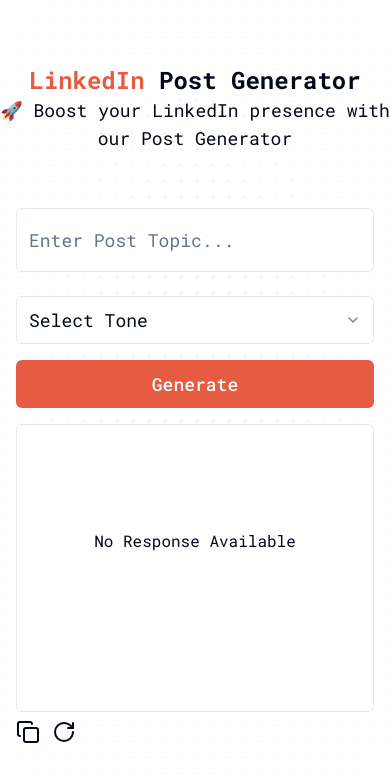
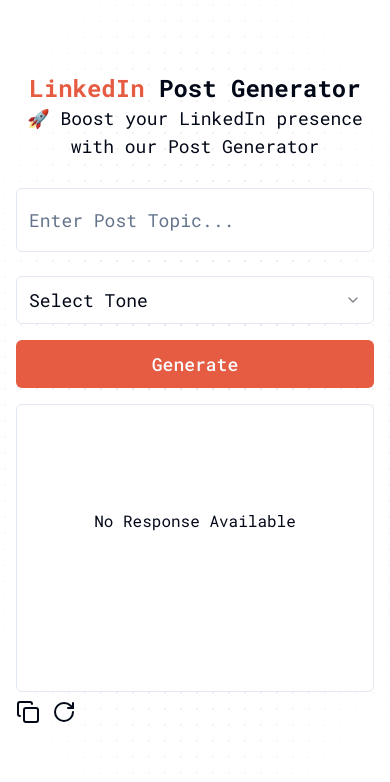
Before and after one commit to mdanjumkamali/linkedin-post-generator, a Next.js app: page / in a window 390 px wide. Shown: the top 782 px of the page. Built offline with nearby package versions, Linux system fonts and the light colour scheme.

Commit message:
Refactor Code

```diff
--- a/src/components/header/Header.tsx
+++ b/src/components/header/Header.tsx
@@ -2,8 +2,8 @@
 
 const Header = () => {
   return (
-    <div className="flex items-center justify-center max-w-screen-xl mx-auto my-6">
-      <div className="flex flex-col items-center">
+    <div className="flex items-center justify-center max-w-screen-xl mx-auto my-3 md:my-6">
+      <div className="flex flex-col items-center mx-3 md:mx-0">
         <h1 className="text-2xl md:text-5xl font-bold">
           <span className="text-[#e55c43]">LinkedIn</span> Post Generator
         </h1>
--- a/src/components/post/Post.tsx
+++ b/src/components/post/Post.tsx
@@ -48,7 +48,6 @@
   const [isLoading, setIsLoading] = useState(false);
 
   async function onSubmit(data: any) {
-    console.log(data);
     setIsLoading(true);
     try {
       const res = await axios.post("/api/generator", data, {
@@ -71,7 +70,7 @@
   }
 
   return (
-    <div className="max-w-screen-lg mx-auto flex flex-col items-center mt-10 p-4">
+    <div className="max-w-screen-lg mx-auto flex flex-col items-center md:mt-10 p-4">
       <Form {...form}>
         <form onSubmit={form.handleSubmit(onSubmit)} className="w-full">
           <FormField
@@ -86,7 +85,7 @@
               </FormItem>
             )}
           />
-          <div className="flex flex-col md:flex-row gap-4 mt-6">
+          <div className="flex flex-col md:flex-row  gap-4 mt-6">
             <FormField
               control={form.control}
               name="voiceTone"
--- a/src/components/post/Result.tsx
+++ b/src/components/post/Result.tsx
@@ -25,14 +25,6 @@
 
   const handleCopy = () => {
     if (responseRef.current) {
-      const range = document.createRange();
-      range.selectNodeContents(responseRef.current);
-      const selection = window.getSelection();
-      if (selection) {
-        selection.removeAllRanges();
-        selection.addRange(range);
-      }
-
       navigator.clipboard
         .writeText(response)
         .then(() => {
@@ -41,12 +33,6 @@
         .catch((err) => {
           toast.error(`Failed to copy: ${err}`);
         });
-
-      setTimeout(() => {
-        if (selection) {
-          selection.removeAllRanges();
-        }
-      }, 2000);
     }
   };
 
```
